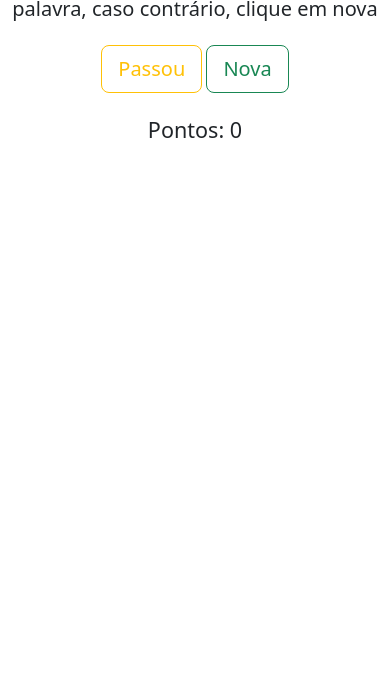
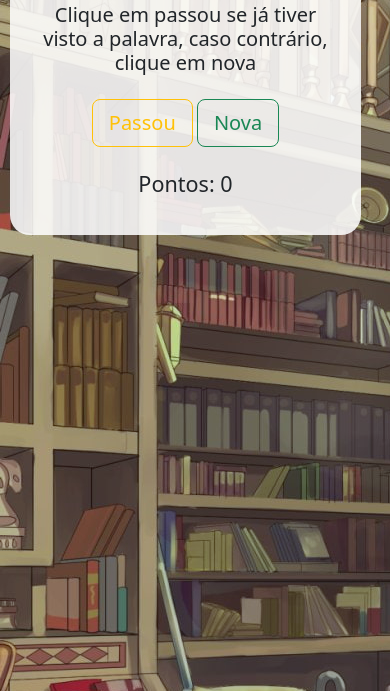
Before and after one commit to LuizGustavoDuarte/Memorio, a website: page index.html in a window 390 px wide. Shown: the part 153-844 px from the top of the page. Drawn offline with nearby package versions, Linux system fonts and the light colour scheme; some packages are replaced by stand-ins of ours; a script that the page names is missing.

Commit message:
update css e responsividade

```diff
--- a/index.css
+++ b/index.css
@@ -7,3 +7,24 @@ h1 {
 h1 span{
     color: yellowgreen;
 }
+
+body {
+    background-image: url(wall.jpg);
+    background-color: rgb(211, 233, 236);
+    background-blend-mode: multiply;
+}
+
+main {
+    background-color: rgba(255, 255, 255, 0.863);
+    width: 50%;
+    padding: 30px;
+    margin: auto;
+    border-radius: 20px;
+}
+
+@media screen and (max-width: 768px) {
+    main {
+        width: 90%;
+        margin: 10px;
+    }
+}
```
Also changed, not shown: wall.jpg (added).
